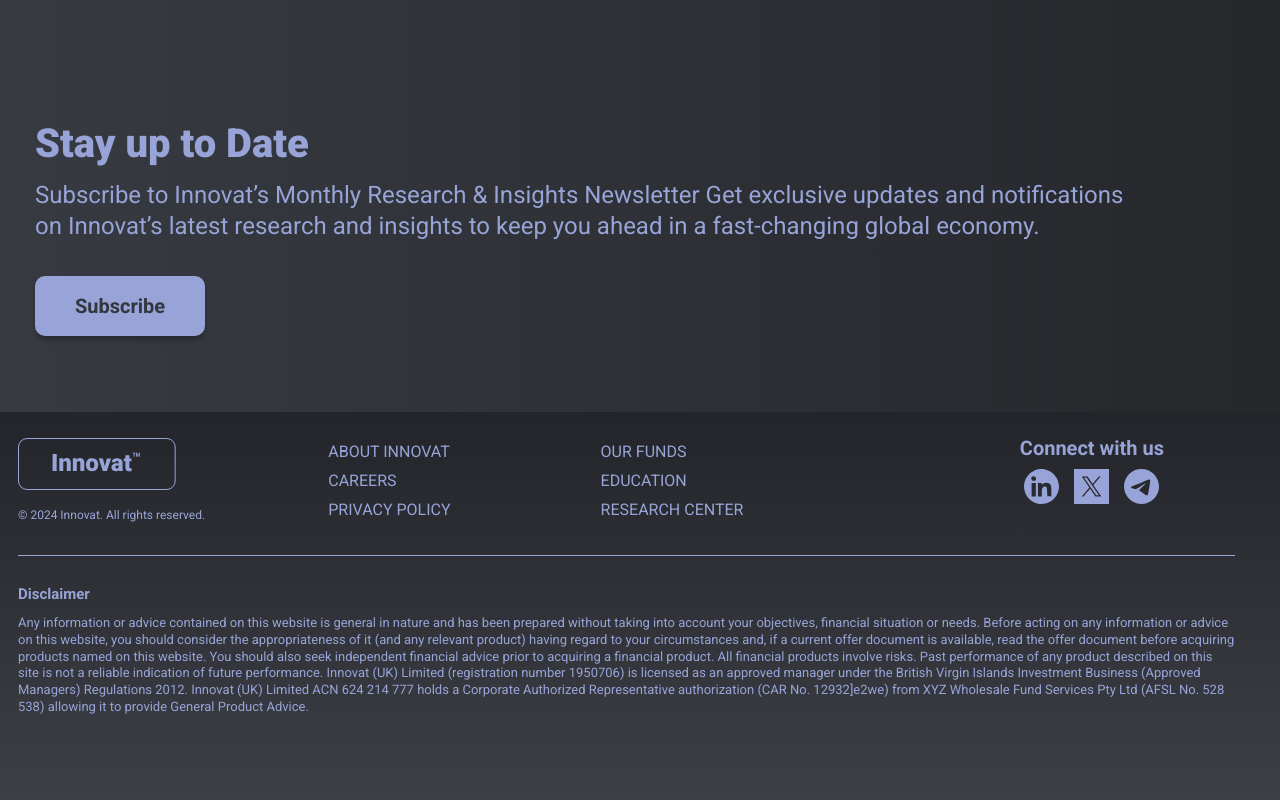
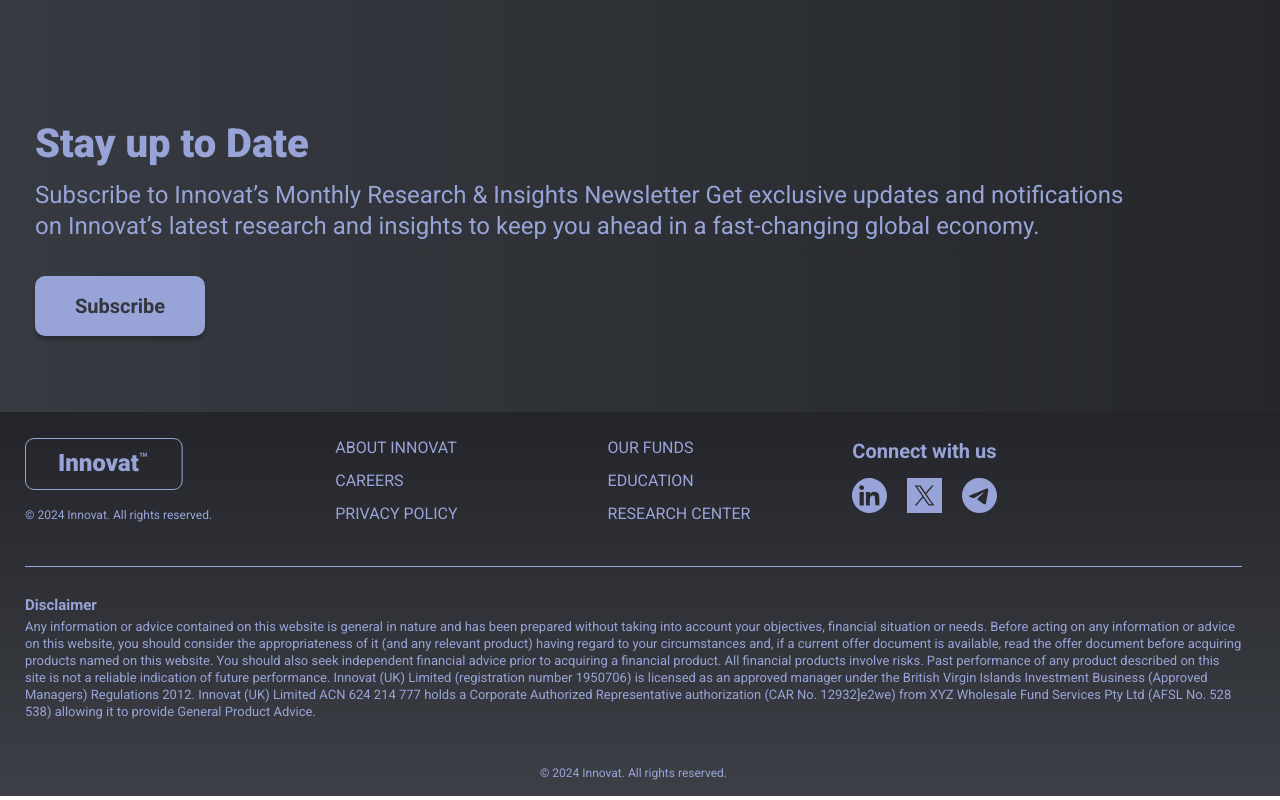
Before and after one commit to suhag-alamin/innovation, a React (Vite) app: page / in a window 1280 px wide. Shown: the part 3308-4108 px from the top of the page. Built offline with nearby package versions, Linux system fonts and the light colour scheme.

Commit message:
updatesssss 6

```diff
--- a/src/components/Layout/Footer.jsx
+++ b/src/components/Layout/Footer.jsx
@@ -9,7 +9,7 @@
       <div className="">
         <div className="footer-area">
           <Row className="row">
-            <Col lg={3}>
+            <Col md={3} lg={3}>
               <div className="footer-item text-center text-md-start">
                 <Link to="/">
                   <Logo />
@@ -17,7 +17,7 @@
               </div>
               <p className="copyright">© 2024 Innovat. All rights reserved.</p>
             </Col>
-            <Col lg={6}>
+            <Col md={6} lg={5}>
               <div className="footer-weget">
                 <div className="footer-item d-none d-lg-block">
                   <div className="footerLinks">
@@ -58,9 +58,9 @@
                 </div>
               </div>
             </Col>
-            <Col lg={3}>
+            <Col md={3} lg={3}>
               <div className="footer-item connect-icon">
-                <div className="fs-20 fw-700 text-center">Connect with us </div>
+                <h6>Connect with us </h6>
                 <ul>
                   <li>
                     <a
@@ -120,6 +120,9 @@
             538) allowing it to provide General Product Advice.
           </p>
         </div>
+        <p className="bottom-copyright ">
+          © 2024 Innovat. All rights reserved.
+        </p>
       </div>
     </div>
   );
--- a/src/styles/footer.scss
+++ b/src/styles/footer.scss
@@ -3,7 +3,7 @@
 .footer {
   background: linear-gradient(0deg, #3c3f45 0%, #24252b 100%);
   // padding-bottom: 70px;
-  padding: 26px 45px 24px 18px;
+  padding: 26px 38px 0px 25px;
   .icontainer {
     padding-left: 38px !important;
     @media screen and (max-width: 992px) {
@@ -65,12 +65,25 @@
         }
       }
 
+      h6 {
+        color: $color0;
+        font-size: 20px;
+        font-style: normal;
+        font-weight: 700;
+        line-height: 120%; /* 24px */
+
+        @media (max-width: 992px) {
+          font-size: 18px;
+          text-align: center;
+        }
+      }
+
       ul {
         display: flex;
         align-items: center;
-        justify-content: center;
-        gap: 15px;
-        margin-top: 10px;
+        justify-content: start;
+        gap: 20px;
+        margin-top: 14px;
         padding-left: 0;
 
         @media (max-width: 767.98px) {
@@ -122,6 +135,16 @@
         // .middleRow {
         //   margin-left: 60px;
         // }
+        li {
+          margin-bottom: 12px;
+          a {
+            padding: 0 !important;
+          }
+        }
+
+        @media (max-width: 1080px) {
+          gap: 60px;
+        }
       }
     }
   }
@@ -140,13 +163,13 @@
   }
 
   .footer-bottom {
-    padding-bottom: 60px;
+    padding-bottom: 42px;
     .disclaimer {
       color: $color0;
       font-size: 15px;
       font-weight: 700;
       line-height: 130%; /* 18.2px */
-      margin-bottom: 10px;
+      margin-bottom: 4px;
     }
     p {
       color: $color0;
@@ -162,4 +185,13 @@
       // padding-right: 14px;
     }
   }
+
+  .bottom-copyright {
+    font-size: 12px;
+    font-weight: 400;
+    color: $color0;
+    margin: 0px;
+    padding-bottom: 12px;
+    text-align: center;
+  }
 }
```
